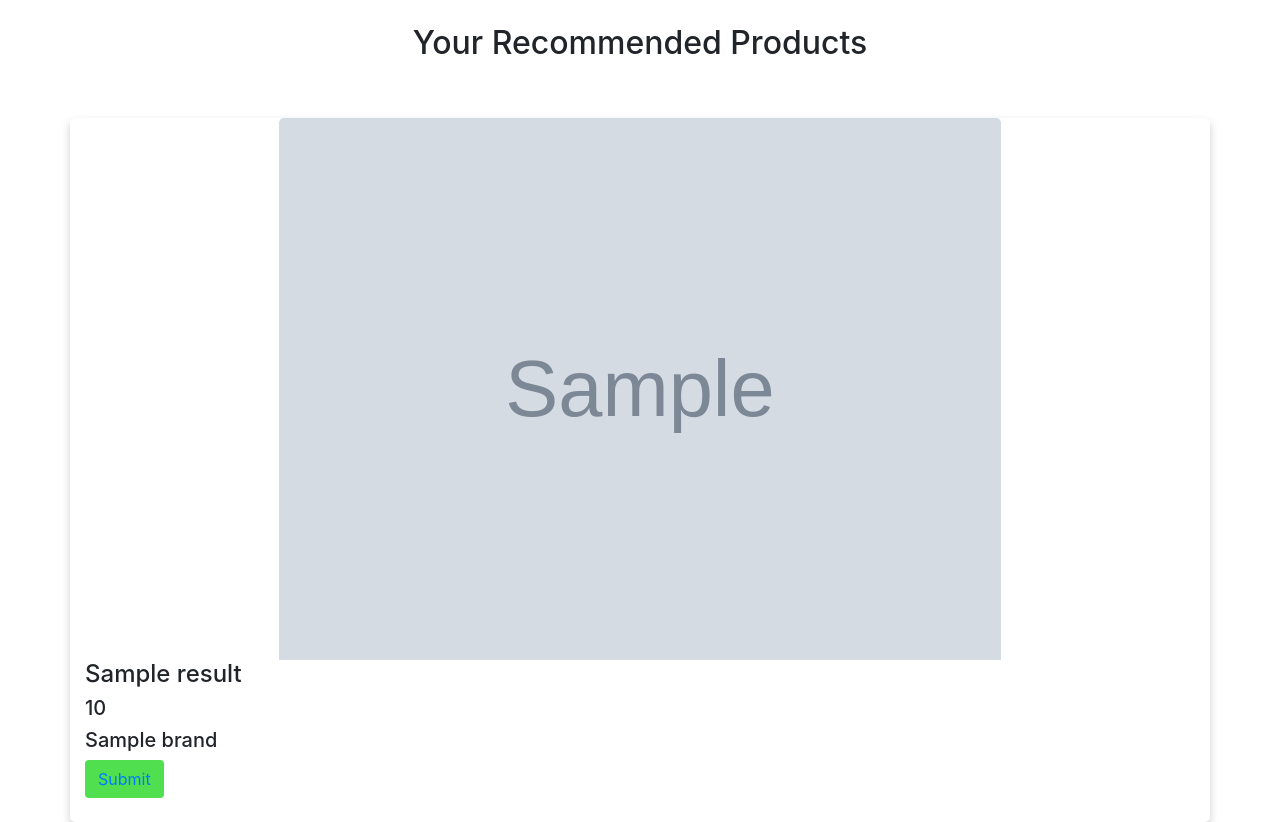
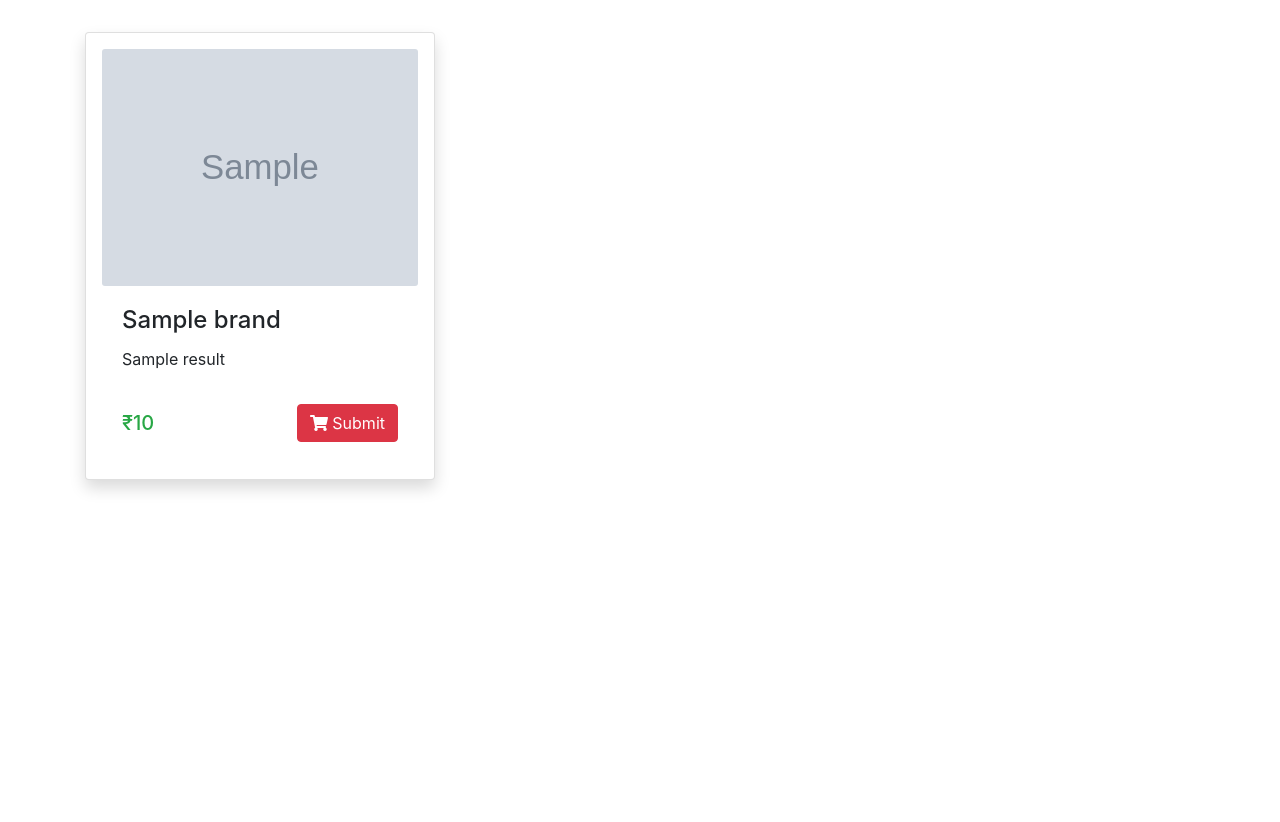
Before and after one commit to shivaamm/Trail-Room, a Flask app: template Project/templates/formoutput.html in a window 1280 px wide. After the commit the page ends 491 px from the top, so only its background shows below. Run offline with Flask 2, Linux system fonts and the light colour scheme; the template is opened without the code that fills it: most values are stand-ins (such as "Sample title", 1, 10 or a date in 2020); grey boxes marked "Sample" are stand-in pictures; parts of the project's set-up code (start-up, migrations or seed data) failed here and were passed over; some libraries are stand-ins or nearby versions.

Commit message:
form product

```diff
--- /dev/null
+++ b/Project/static/js/formoutput.js
@@ -0,0 +1,19 @@
+const imgs = document.querySelectorAll('.img-select a');
+const imgBtns = [...imgs];
+let imgId = 1;
+
+imgBtns.forEach((imgItem) => {
+    imgItem.addEventListener('click', (event) => {
+        event.preventDefault();
+        imgId = imgItem.dataset.id;
+        slideImage();
+    });
+});
+
+function slideImage(){
+    const displayWidth = document.querySelector('.img-showcase img:first-child').clientWidth;
+
+    document.querySelector('.img-showcase').style.transform = `translateX(${- (imgId - 1) * displayWidth}px)`;
+}
+
+window.addEventListener('resize', slideImage);
--- a/Project/templates/formoutput.html
+++ b/Project/templates/formoutput.html
@@ -4,62 +4,60 @@
     <meta charset="UTF-8">
     <meta http-equiv="X-UA-Compatible" content="IE=edge">
     <meta name="viewport" content="width=device-width, initial-scale=1.0">
-	<link rel="stylesheet" href="https://maxcdn.bootstrapcdn.com/bootstrap/4.5.2/css/bootstrap.min.css">
-	<title>Your Products</title>
+    <link rel="stylesheet" href="https://cdnjs.cloudflare.com/ajax/libs/twitter-bootstrap/4.1.2/css/bootstrap.min.css">
+    <link rel="stylesheet" href="https://use.fontawesome.com/releases/v5.3.1/css/all.css">
+    <!-- <link rel="stylesheet" href="style.css"> -->
+    <script src="https://cdnjs.cloudflare.com/ajax/libs/popper.js/1.14.4/popper.min.js"></script>
+    <script src="https://maxcdn.bootstrapcdn.com/bootstrap/4.0.0/js/bootstrap.min.js"></script>
+    <script src="https://cdnjs.cloudflare.com/ajax/libs/jquery/3.3.1/jquery.min.js"></script>
+    <script src="../static/js/formoutput.js"></script>
+    <title>Buy Right Product</title>
 	<style>
-		h2{
-			position: auto;
-		}
-		#card {
-			box-shadow: 0 4px 8px 0 rgba(0,0,0,0.2);
-			transition: 0.3s;
-			border-radius: 5px;
-			width: 25%;
-			height: 100%;
+		body {
+    padding: 2rem 0rem;
   }
 
-		#card img{
-			width: 65%;
-			height: 65%;
-		}
-			img {
-
-			border-radius: 5px 5px 0 0;
-			}
-			.center {
-  display: block;
-  margin-left: auto;
-  margin-right: auto;
-  width: 50%;
+  .like {
+    font-size: 1.5rem;
   }
 	</style>
 </head>
 <body>
-	<br>
-	<h2 style="text-align: center;">Your Recommended Products</h2><br><br>
 	<div class="container">
-		<div class="row">
-
-			<br>
+		<div class="row mb-4">
 			{% if output %}
 
 			  {% for result in output%}
+		  <div class="col-12 col-sm-8 col-md-6 col-lg-4">
+			<div class="card shadow p-3 mb-5 bg-white rounded">
+			  <img class="card-img" src="{{result.Img}}" alt="Vans">
+			  <div class="card-img d-flex justify-content-end">
+				<a href="#" class="card-link text-danger like">
 
-					<div class="col" id="card">
-						<img src="{{result.Img}}" alt="Avatar" class="center">
-						<div class="Container-fluid">
-						  <h4>{{ result.Name }}</h4>
-						  <h5>{{ result.Price }}</h5>
-						  <h5>{{ result.Brand }}</h5>
-						  <button class="btn btn" style="color: azure;background-color: rgb(79, 223, 79);"> <a href="/details/{{result._id}}">Submit</a></button>
+				</a>
 			  </div>
-						<br>
+			  <div class="card-body">
+				<h4 class="card-title">{{ result.Brand }}</h4>
+
+				<p class="card-text">
+					{{ result.Name }}             </p>
+
+				<div class="buy d-flex justify-content-between align-items-center">
+				  <div class="price text-success"><h5 class="mt-4">₹{{ result.Price }}</h5></div>
+
+				   <a href="/details/{{result._id}}" class="btn btn-danger mt-3"><i class="fas fa-shopping-cart"></i> Submit</a>
 				</div>
+			  </div>
+			</div>
+		  </div>
+
 		  {% endfor %}
-			<!-- </table> -->
-		  <!-- </div> -->
+
 		{% endif %}
 		  </div>
+
+
+
 	  </div>
 </body>
 </html>
```
Lines whose indentation alone changed are shown as unchanged.
